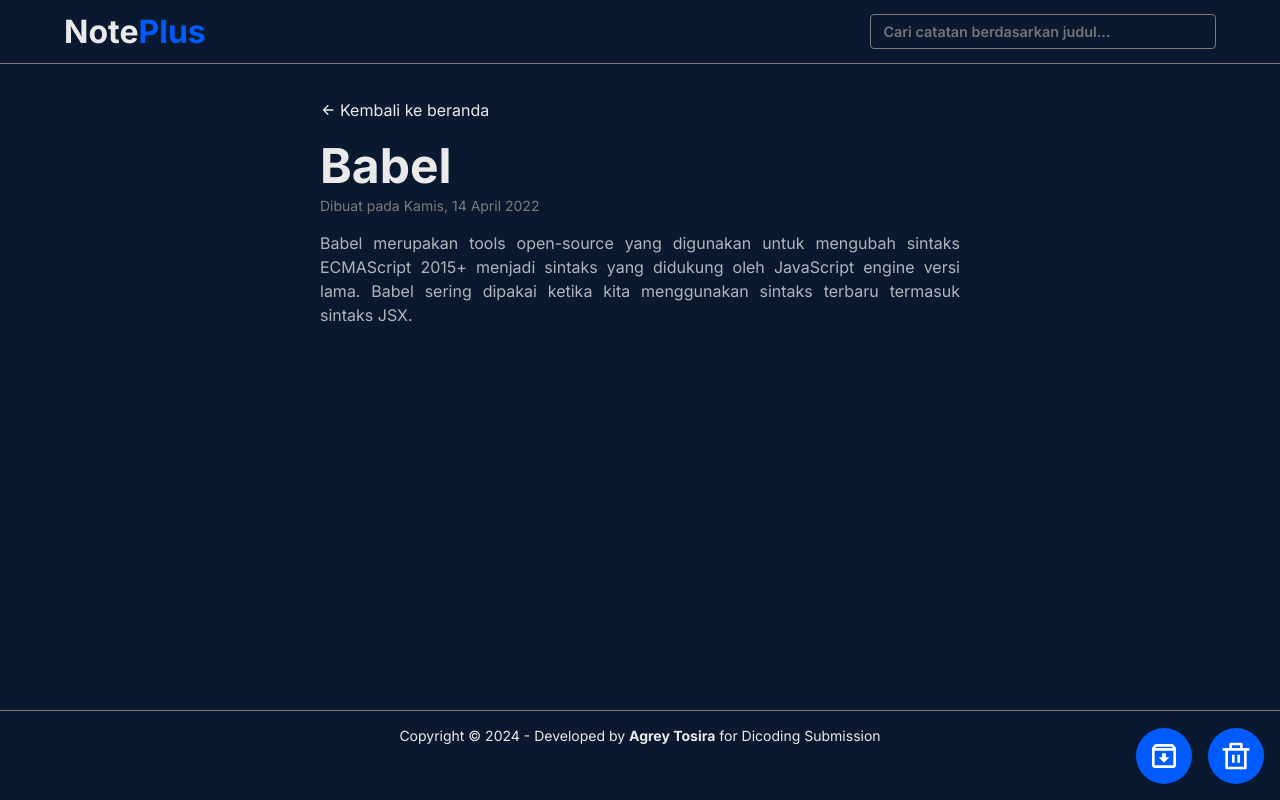
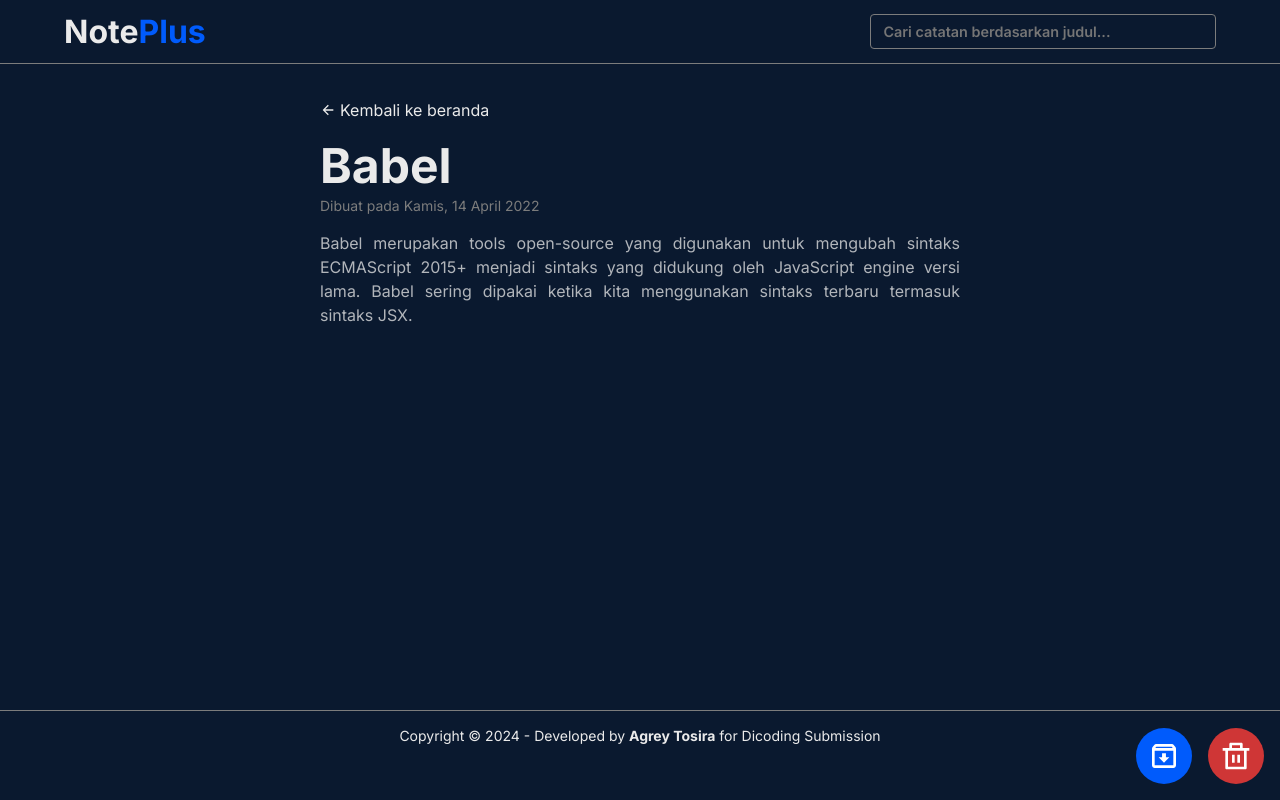
Before and after one commit to agreytosira/noteplus, a React (Vite) app: page /note/notes-1 in a window 1280 px wide. Built offline with nearby package versions, Linux system fonts and the light colour scheme.

Commit message:
style: change delete note button color to red

```diff
--- a/src/components/FloatingButton.jsx
+++ b/src/components/FloatingButton.jsx
@@ -20,7 +20,7 @@ function FloatingButton({ id, title, onDelete, onArchive, onUnarchive, archived
                     </button>
                 )}
 
-                <button onClick={() => onDelete(id, title)} title='Hapus'>
+                <button onClick={() => onDelete(id, title)} title='Hapus' className='btn-delete'>
                     <svg xmlns='http://www.w3.org/2000/svg' viewBox='0 0 24 24' fill='currentColor'>
                         <path d='M17 6H22V8H20V21C20 21.5523 19.5523 22 19 22H5C4.44772 22 4 21.5523 4 21V8H2V6H7V3C7 2.44772 7.44772 2 8 2H16C16.5523 2 17 2.44772 17 3V6ZM18 8H6V20H18V8ZM9 11H11V17H9V11ZM13 11H15V17H13V11ZM9 4V6H15V4H9Z'></path>
                     </svg>
--- a/src/styles/global.scss
+++ b/src/styles/global.scss
@@ -339,6 +339,10 @@ textarea {
     }
 }
 
+.btn-delete {
+    background-color: $red !important;
+}
+
 .input {
     &-group {
         display: flex;
```
